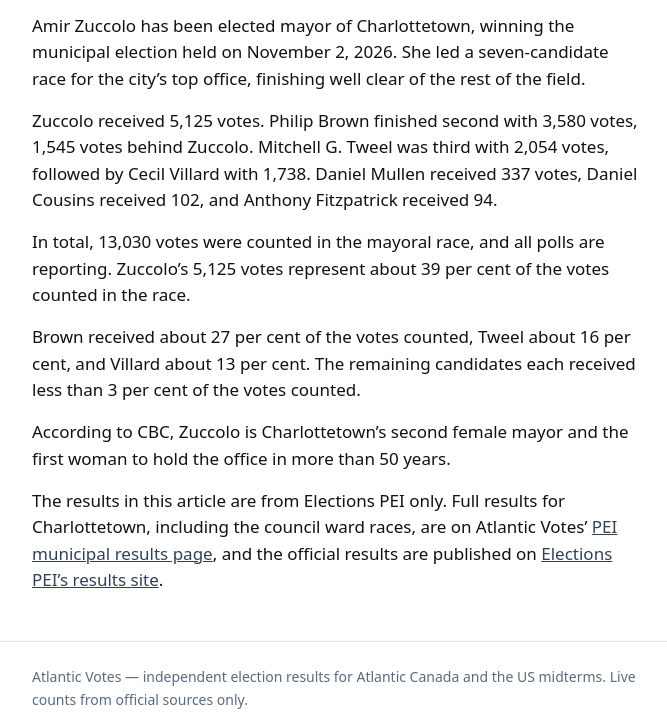
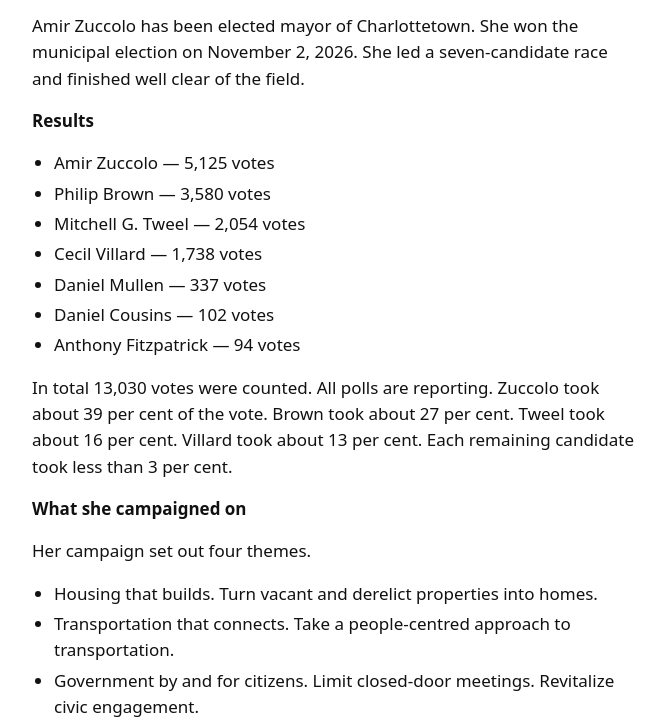
Before and after one commit to osaiged-boo/atlanticvotes, a plain HTML site: page charlottetown-mayor-zuccolo.html in a window 1280 px wide. Shown: the part 219-941 px from the top of the page, without its empty margins (304-971 px from the left). Drawn offline with Linux system fonts and the light colour scheme.

Commit message:
Add campaign platform to Charlottetown mayor article, shorten sentences

```diff
--- a/charlottetown-mayor-zuccolo.html
+++ b/charlottetown-mayor-zuccolo.html
@@ -32,6 +32,8 @@ a{color:var(--accent)}
 .dateline{font-size:16px;color:var(--muted);margin:0}
 .article{padding:16px 0 32px}
 .article p{margin:0 0 16px}
+.article ul{margin:0 0 16px;padding-left:22px}
+.article li{margin-bottom:4px}
 .note{font-size:15px;color:var(--muted)}
 .site-footer{border-top:1px solid var(--line);padding:24px 0 40px;color:var(--muted);font-size:14px;line-height:1.6}
 .site-footer p{margin:0 0 8px}
@@ -51,17 +53,36 @@ a{color:var(--accent)}
   </section>
 
   <article class="article">
-    <p>Amir Zuccolo has been elected mayor of Charlottetown, winning the municipal election held on November 2, 2026. She led a seven-candidate race for the city&rsquo;s top office, finishing well clear of the rest of the field.</p>
+    <p>Amir Zuccolo has been elected mayor of Charlottetown. She won the municipal election on November 2, 2026. She led a seven-candidate race and finished well clear of the field.</p>
 
-    <p>Zuccolo received 5,125 votes. Philip Brown finished second with 3,580 votes, 1,545 votes behind Zuccolo. Mitchell G. Tweel was third with 2,054 votes, followed by Cecil Villard with 1,738. Daniel Mullen received 337 votes, Daniel Cousins received 102, and Anthony Fitzpatrick received 94.</p>
+    <p><strong>Results</strong></p>
+    <ul>
+      <li>Amir Zuccolo &mdash; 5,125 votes</li>
+      <li>Philip Brown &mdash; 3,580 votes</li>
+      <li>Mitchell G. Tweel &mdash; 2,054 votes</li>
+      <li>Cecil Villard &mdash; 1,738 votes</li>
+      <li>Daniel Mullen &mdash; 337 votes</li>
+      <li>Daniel Cousins &mdash; 102 votes</li>
+      <li>Anthony Fitzpatrick &mdash; 94 votes</li>
+    </ul>
 
-    <p>In total, 13,030 votes were counted in the mayoral race, and all polls are reporting. Zuccolo&rsquo;s 5,125 votes represent about 39 per cent of the votes counted in the race.</p>
+    <p>In total 13,030 votes were counted. All polls are reporting. Zuccolo took about 39 per cent of the vote. Brown took about 27 per cent. Tweel took about 16 per cent. Villard took about 13 per cent. Each remaining candidate took less than 3 per cent.</p>
 
-    <p>Brown received about 27 per cent of the votes counted, Tweel about 16 per cent, and Villard about 13 per cent. The remaining candidates each received less than 3 per cent of the votes counted.</p>
+    <p><strong>What she campaigned on</strong></p>
+    <p>Her campaign set out four themes.</p>
+    <ul>
+      <li>Housing that builds. Turn vacant and derelict properties into homes.</li>
+      <li>Transportation that connects. Take a people-centred approach to transportation.</li>
+      <li>Government by and for citizens. Limit closed-door meetings. Revitalize civic engagement.</li>
+      <li>A future we are prepared for. Help residents prepare for and cope with extreme weather.</li>
+    </ul>
 
-    <p>According to CBC, Zuccolo is Charlottetown&rsquo;s second female mayor and the first woman to hold the office in more than 50 years.</p>
+    <p>She also pointed to University Avenue. She called for revitalizing that corridor and for better bus service there. Her full platform is on her <a href="https://www.amirformayor.ca/">campaign site</a>.</p>
 
-    <p>The results in this article are from Elections PEI only. Full results for Charlottetown, including the council ward races, are on Atlantic Votes&rsquo; <a href="https://atlanticvotes.ca/pei-municipal.html">PEI municipal results page</a>, and the official results are published on <a href="https://results.electionspei.ca/index.html">Elections PEI&rsquo;s results site</a>.</p>
+    <p>CBC reports that Zuccolo is Charlottetown&rsquo;s second female mayor. She is the first woman to hold the office in more than 50 years.</p>
+
+    <p>The results in this article are from Elections PEI only.</p>
+    <p>Full Charlottetown results including the council ward races are on Atlantic Votes&rsquo; <a href="https://atlanticvotes.ca/pei-municipal.html">PEI municipal results page</a>. The official results are on <a href="https://results.electionspei.ca/index.html">Elections PEI&rsquo;s results site</a>.</p>
   </article>
 </main>
 
```
